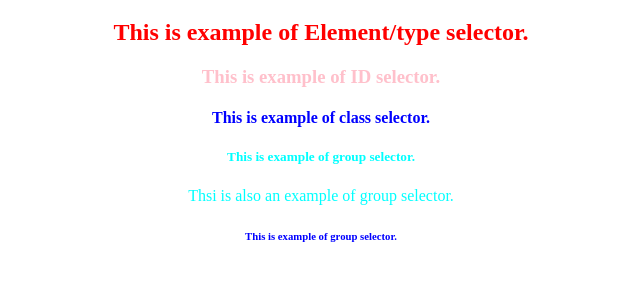
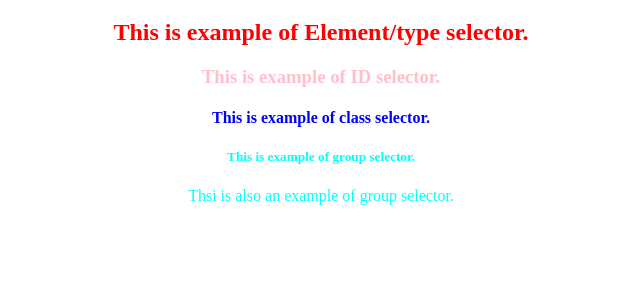
Before and after one commit to heeba-h/css-task3, a plain HTML site: page index.html in a window 1280 px wide. Shown: the part 61-342 px from the top of the page, without its empty margins (319-959 px from the left). Drawn offline with Linux system fonts and the light colour scheme.

Commit message:
index.html

```diff
--- a/index.html
+++ b/index.html
@@ -31,6 +31,6 @@ h5,p{
     <h4 class="calsel"> This is example of class selector.</h4>
     <h5 > This is example of group selector.</h5>
     <p>Thsi is also an example of group selector.</p>
-    <h6> This is example of group selector.</h6>
+
   </body>
 </html>
```
